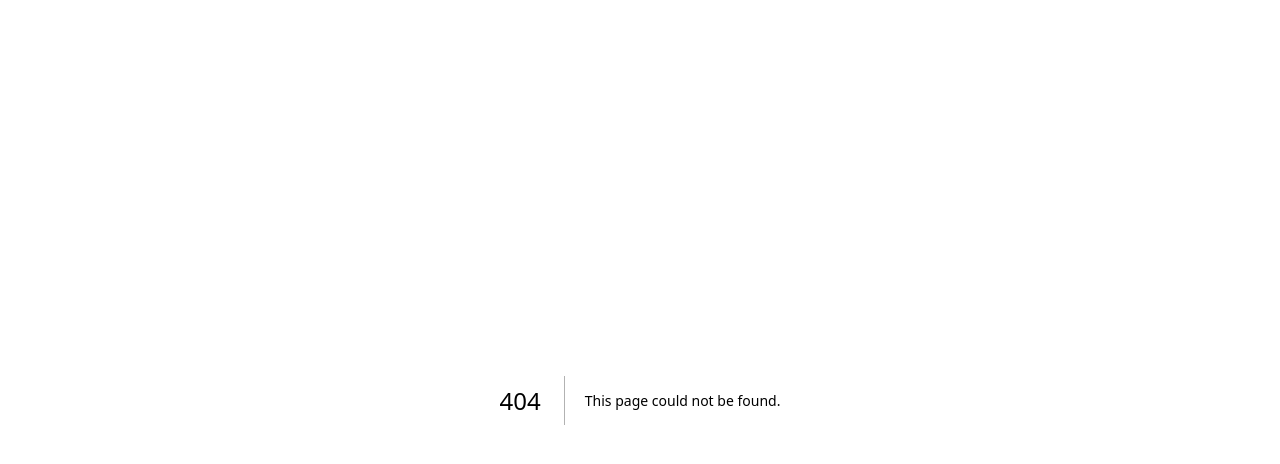
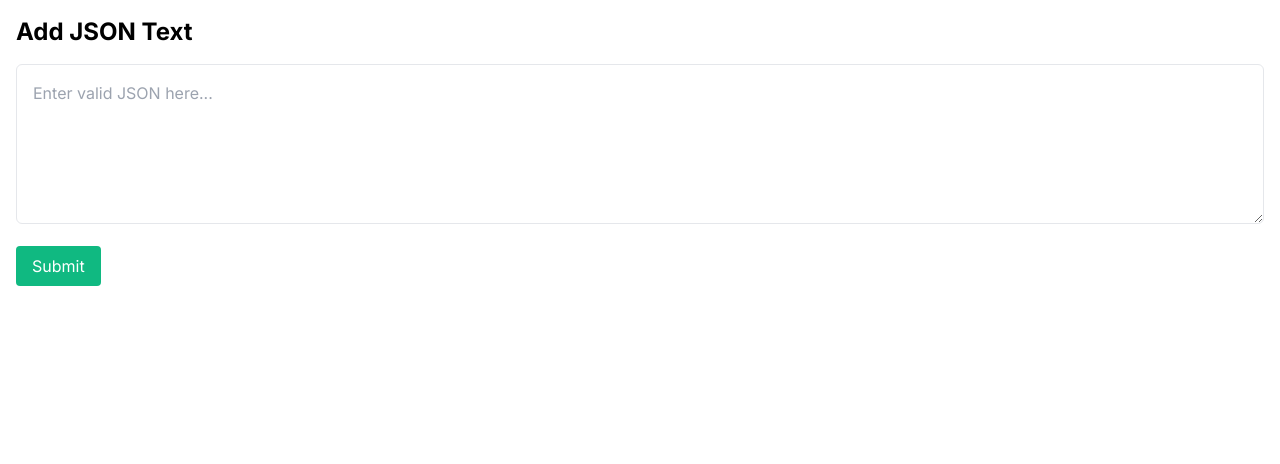
Before and after one commit to bftawfik/simple-quiz, a Next.js app: page /addjson in a window 1280 px wide. Before the commit this address had no page. Shown: the top 464 px of the page. Built offline with nearby package versions, Linux system fonts and the light colour scheme.

Commit message:
10 create json text area

```diff
--- /dev/null
+++ b/src/app/addjson/_components/textArea/TextArea.tsx
@@ -0,0 +1,67 @@
+'use client';
+
+import React, { useState } from 'react';
+import { useRouter } from 'next/navigation';
+
+const TextArea: React.FC = () => {
+  const router = useRouter();
+  const [jsonInput, setJsonInput] = useState<string>('');
+  const [error, setError] = useState<string | null>(null);
+  const [showDetailedError, setShowDetailedError] = useState<boolean>(false);
+
+  const handleInputChange = (e: React.ChangeEvent<HTMLTextAreaElement>) => {
+    const value = e.target.value;
+    setJsonInput(value);
+    setError(null);
+  };
+
+  const handleSubmit = () => {
+    try {
+      const jsonData = JSON.parse(jsonInput);
+      if (jsonData && typeof jsonData === 'object') {
+        router.push('/success');
+      } else {
+        throw new Error('Input is not a valid JSON object');
+      }
+    } catch (error) {
+      if (error instanceof Error) {
+        setError(error.message);
+      } else {
+        setError('An unknown error occurred');
+      }
+    }
+  };
+
+  return (
+    <div>
+      <textarea
+        className="w-full h-40 p-4 border rounded-md"
+        placeholder="Enter valid JSON here..."
+        value={jsonInput}
+        onChange={handleInputChange}
+      />
+      {error && (
+        <div className="mt-2 text-red-500">
+          <p>Input is not a valid JSON object</p>
+          <button
+            className="cursor-pointer text-sm text-blue-500 ml-1"
+            onClick={() => setShowDetailedError(!showDetailedError)}
+          >
+            {showDetailedError ? 'Hide Details' : 'View More'}
+          </button>
+          {showDetailedError && (
+            <div className="text-sm text-slate-500 mt-2">{error}</div>
+          )}
+        </div>
+      )}
+      <button
+        className="mt-4 bg-emerald-500 text-white px-4 py-2 rounded hover:bg-emerald-400"
+        onClick={handleSubmit}
+      >
+        Submit
+      </button>
+    </div>
+  );
+};
+
+export default TextArea;
--- /dev/null
+++ b/src/app/addjson/page.tsx
@@ -0,0 +1,11 @@
+import TextArea from './_components/textArea/TextArea';
+
+const JSONTextAreaPage = () => {
+  return (
+    <div className="container mx-auto p-4">
+      <h1 className="text-2xl font-bold mb-4">Add JSON Text</h1>
+      <TextArea />
+    </div>
+  );
+};
+export default JSONTextAreaPage;
```
